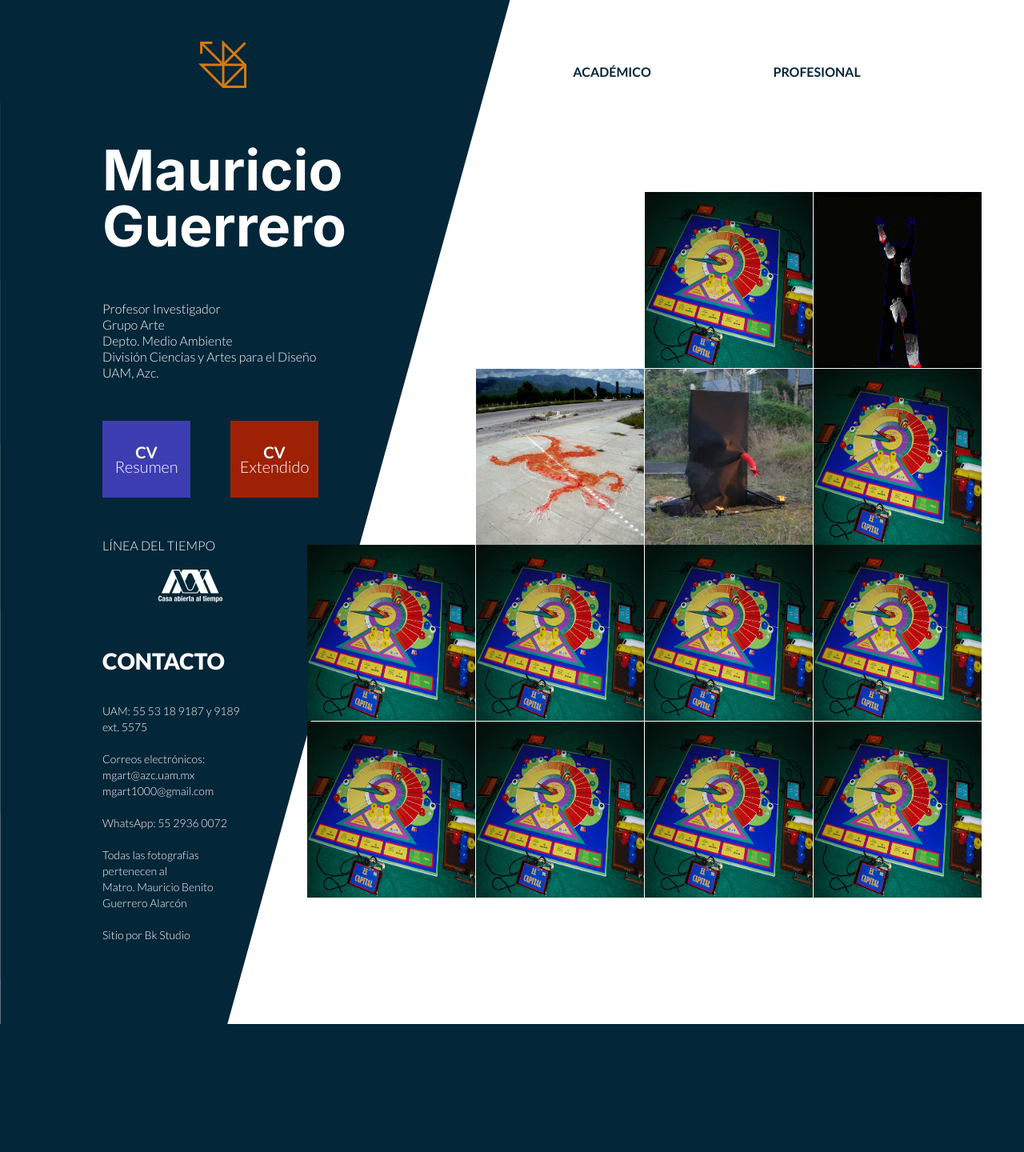
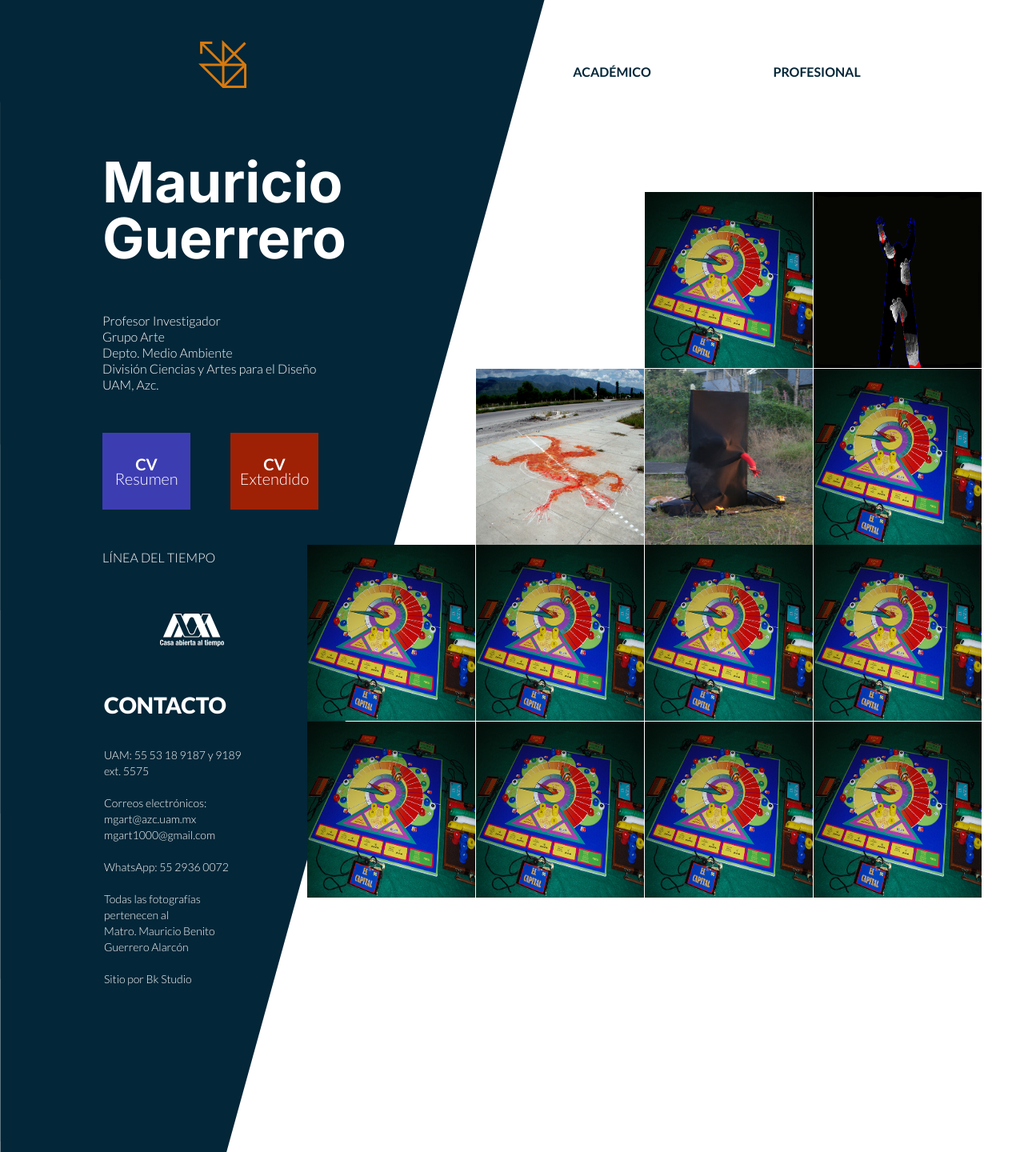
Before and after one commit to RavenAoiffe/MBGA, a PHP site: page / in a window 1280 px wide. Shown: the whole page at 80% size. Before the commit the page ends 1280 px from the top, so only its background shows below. Run offline with PHP 8.4, Linux system fonts and the light colour scheme.

Commit message:
Se logro una version estable para diversos dispositivos

```diff
--- a/build/css/app.css
+++ b/build/css/app.css
@@ -37,29 +37,24 @@ picture {
   width: 100%;
   display: block; }
 
+@media (min-width: 0) {
+  .columnas {
+    display: block;
+    grid-template-columns: repeat(1, 1fr);
+    grid-gap: 10px;
+    grid-row-gap: 10px;
+    padding: 0; }
   nav .logo-nombre {
     display: flex; }
     nav .logo-nombre h2 {
       font-family: "Inter", sans-serif;
       max-width: 10rem; }
-
   .navegador {
     display: flex;
     flex-direction: row;
     justify-content: space-between; }
-
-.diagonal {
-  position: absolute;
-  top: 0;
-  left: 0;
-  z-index: -1;
-  object-fit: cover;
-  height: 160%;
-  background-image: url("../img/diagonal.svg");
-  background-size: cover;
-  width: 100%; }
-
   .enlaces {
+    display: none;
     width: 50%;
     flex-direction: row;
     justify-content: space-around;
@@ -111,6 +76,11 @@ nav .logo-nombre {
       .menu-movil span:nth-child(2) {
         background: #F27B1C;
         width: 4rem; }
+  .logo-nombre {
+    gap: 1.5rem;
+    flex-direction: row; }
+    .logo-nombre img {
+      width: 6rem; }
   .footer {
     background-color: #032638;
     width: 100%;
@@ -118,11 +88,16 @@ nav .logo-nombre {
     .footer p, .footer a {
       color: #ffffff !important; } }
 
-@media (max-width: 768px) {
+@media (min-width: 480px) {
   .footer {
-    padding: 4rem; } }
+    padding: 4rem; }
+  .textos-interiores p, .textos-interiores a {
+    color: #ffffff;
+    line-height: 2rem; } }
 
-@media (min-width: 1200px) {
+@media (min-width: 768px) {
+  h2 {
+    color: #ffffff; }
   .columnas {
     display: block;
     grid-template-columns: repeat(2, 1fr);
@@ -130,13 +105,32 @@ nav .logo-nombre {
     grid-row-gap: 10px;
     padding: 0; } }
 
-@media (max-width: 768px) {
-  .columnas {
-    display: block;
-    grid-template-columns: repeat(1, 1fr);
-    grid-gap: 10px;
-    grid-row-gap: 10px;
-    padding: 0; } }
+@media (min-width: 1100px) {
+  .footer {
+    width: 100%;
+    padding: 4rem 9rem; }
+    .footer p, .footer a {
+      color: #ffffff !important; }
+  .menu-movil {
+    display: none; }
+  .enlaces {
+    display: flex; }
+  h2 {
+    font-size: 7rem;
+    text-align: right;
+    line-height: 7rem; }
+  .logo-nombre {
+    flex-direction: column; }
+  .logo-nombre img {
+    width: 6rem;
+    margin: 1rem 12rem; }
+  .enlaces {
+    display: flex;
+    max-height: 10rem; } }
+
+@media (min-width: 1100px) {
+  .footer {
+    background-color: transparent; } }
 
 .textos-interiores h3 {
   color: #ffffff;
@@ -169,19 +163,34 @@ nav .logo-nombre {
 .textos-interiores img {
   max-width: 12rem; }
 
+.diagonal {
+  position: absolute;
+  top: 0;
+  left: 0;
+  z-index: -1;
+  object-fit: cover;
+  height: 180%;
+  background-image: url("../img/diagonal.svg");
+  background-size: cover;
+  width: 100%; }
+
 @media (min-width: 1200px) {
-  .textos-interiores p, .textos-interiores a {
-    color: #ffffff;
-    line-height: 2rem; }
   .textos-interiores img {
     margin-left: 5rem;
     padding: 2rem; } }
 
-@media (max-width: 1200px) {
+@media (max-width: 768px) and (max-width: 1200px) {
   .textos-interiores p, .textos-interiores a {
-    color: #000000; } }
+    color: #ffffff;
+    line-height: 2rem; } }
 
-@media (max-width: 768px) {
+@media (min-width: 320px) and (max-width: 768px) {
+  .textos-interiores p, .textos-interiores a {
+    color: #000000; }
+  .diagonal {
+    display: none; } }
+
+@media (max-width: 768px) and (max-width: 1200px) {
   .grid ul {
     display: inline-grid;
     grid-template-columns: repeat(2, 1fr);
--- a/src/scss/base/_mixins.scss
+++ b/src/scss/base/_mixins.scss
@@ -3,12 +3,12 @@
 }
 
 @mixin telefono{
-    @media (min-width: $telefono) {
+    @media (min-width: $telefono) and (max-width:$tablet){
         @content;
     }
 }
 @mixin tablet{
-    @media (max-width: $tablet) {
+    @media (max-width: $tablet) and (max-width: $desktop)  {
         @content;
     }
 }
--- a/src/scss/layout/_index.scss
+++ b/src/scss/layout/_index.scss
@@ -1,12 +1,3 @@
-.columnas{
-    @include desktop-large{
-        @include grid(block,2,10px,10px)
-    }
-    @include tablet{
-        @include grid(block,1,10px,10px)
-    }
-
-}
 .textos-interiores{
     h3 {
         color:$blanco;
@@ -42,23 +33,43 @@
 .textos-interiores img {
     max-width: 12rem;
 }
+.diagonal{
+    position: absolute;
+    top: 0;
+    left: 0;
+    z-index: -1;
+    object-fit: cover;
+    height:180%;
+    background-image: url('../img/diagonal.svg');
+    background-size: cover;
+    width: 100%;
+}
 @include desktop-large{
 
+
+    .textos-interiores img {
+        margin-left: 5rem;
+        padding: 2rem;
+    }
+}
+@include desktop{
+}
+
+@include tablet{
     .textos-interiores{
         p,a{
            color:$blanco;
            line-height: 2rem;
         }
     }
-    .textos-interiores img {
-        margin-left: 5rem;
-        padding: 2rem;
-    }
+
 }
-@include desktop{
+
+@include telefono{
     .textos-interiores{
         p,a{
            color:$negro;
         }
     }
+    .diagonal{ display:none;}
 }
--- a/src/scss/layout/_nav.scss
+++ b/src/scss/layout/_nav.scss
@@ -1,3 +1,7 @@
+@media (min-width:0) {
+    .columnas{
+            @include grid(block,1,10px,10px)
+    }
     nav {
         .logo-nombre{
             display: flex;
@@ -12,19 +16,9 @@ nav {
         flex-direction: row;
         justify-content: space-between;
     }
-.diagonal{
-    position: absolute;
-    top: 0;
-    left: 0;
-    z-index: -1;
-    object-fit: cover;
-    height:160%;
-    background-image: url('../img/diagonal.svg');
-    background-size: cover;
-    width: 100%;
-}
 
     .enlaces {
+        display: none;
         width: 50%;
         flex-direction: row;
         justify-content: space-around;
@@ -35,8 +29,77 @@ nav {
         color:$azulBG;
         }
     }
-@include desktop-large{
+    .menu-movil{
+        display: flex;
+        flex-direction: column;
+        justify-content: center;
+        span{
+            height: .7rem;
+            margin: .5rem 0;
+            &:nth-child(2n+1){
+                background: $azulBG;
+                width: 5rem;
+            }
+            &:nth-child(2){
+                background: $naranjaPrincipal;
+                width: 4rem;
+            }
+        }
+    }
+    .logo-nombre{
+        gap:1.5rem;
+        flex-direction: row;
+        img{
+            width: 6rem;
+        }
+    }
+
+.footer{
+    background-color: $azulBG;
+    width: 100%;
+    padding: 4rem 9rem;
+    p,a{
+        color: $blanco!important;;
+    }
+}
+}
+
+@media (min-width:480px) {
+    .footer{
+        padding: 4rem;
+    }
+    .textos-interiores{
+        p,a{
+           color:$blanco;
+           line-height: 2rem;
+        }
+    }
+}
+
+@media (min-width:768px) {
+
     h2{color:$blanco;
+    }
+    .columnas{
+            @include grid(block,2,10px,10px)
+        }
+}
+
+@media (min-width:1100px) {
+    .footer{
+        width: 100%;
+        padding: 4rem 9rem;
+        p,a{
+            color: $blanco!important;;
+        }
+    }
+    .menu-movil{
+        display: none;
+    }
+    .enlaces {
+        display: flex;
+    }
+    h2{
         font-size: 7rem;
         text-align: right;
         line-height: 7rem;
@@ -56,52 +119,9 @@ nav {
     }
 }
 
-@include desktop{
-    .diagonal{ display:none;}
-    h2{color:$azulBG;
-            font-size: 2.5rem;
-            line-height: 4rem;
-        }
-    .logo-nombre{
-        gap:1.5rem;
-        flex-direction: row;
-        img{
-            width: 6rem;
+
+@media (min-width:1100px) {
+    .footer{
+        background-color: transparent;
     }
 }
-
-    .enlaces {
-        display: none;
-    }
-    .menu-movil{
-        display: flex;
-        flex-direction: column;
-        justify-content: center;
-        span{
-            height: .7rem;
-            margin: .5rem 0;
-            &:nth-child(2n+1){
-                background: $azulBG;
-                width: 5rem;
-            }
-            &:nth-child(2){
-                background: $naranjaPrincipal;
-                width: 4rem;
-            }
-        }
-    }
-
-    .footer{
-        background-color: $azulBG;
-        width: 100%;
-        padding: 4rem 9rem;
-        p,a{
-            color: $blanco!important;;
-        }
-    }
-}
-@include tablet{
-    .footer{
-        padding: 4rem;
-    }
-}
```
Also changed, not shown: other parts of build/css/app.css (+0 -30 lines). Lines whose indentation alone changed are shown as unchanged.
